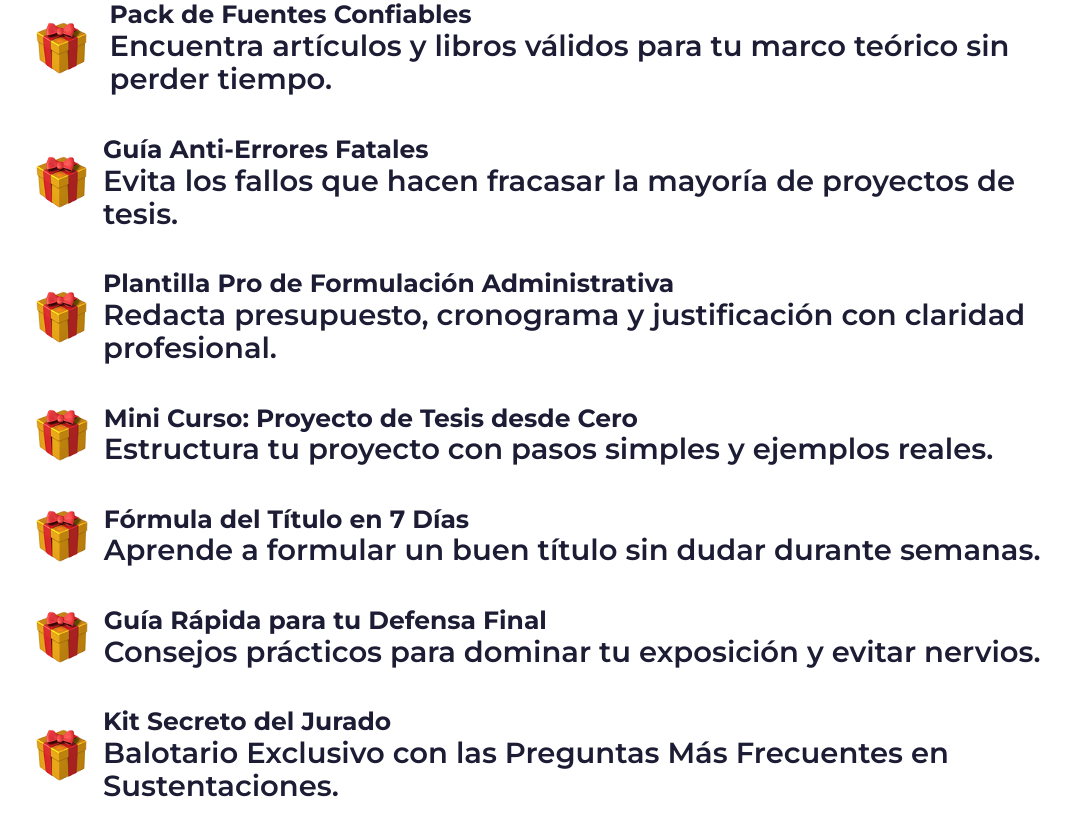
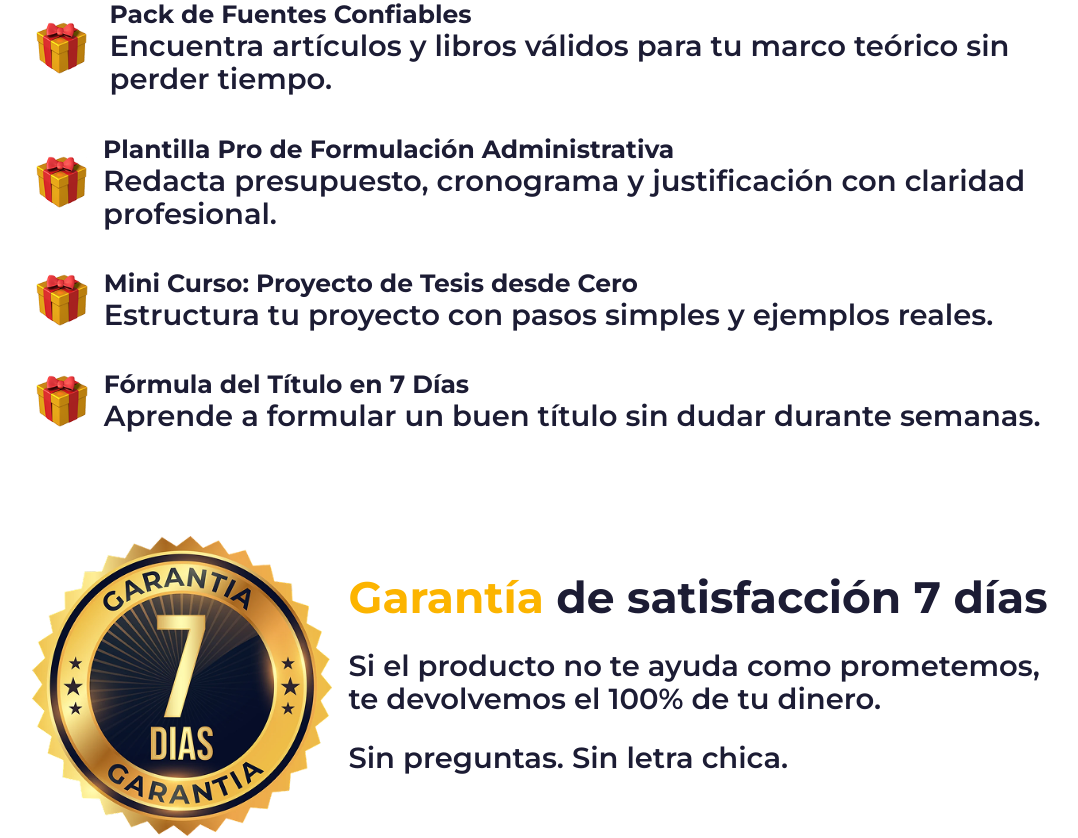
Before and after one commit to DanielFernando45/AlejandriaConsultora, a React (Vite) app: page /biblia-tesista in a window 1280 px wide. Shown: the part 4240-5078 px from the top of the page, without its empty margins (88-1166 px from the left). Built offline with nearby package versions, Linux system fonts and the light colour scheme; no server answers.

Commit message:
Modificando regalos digitales

```diff
--- a/src/pages/LandinPage.jsx
+++ b/src/pages/LandinPage.jsx
@@ -315,13 +315,7 @@ const LandinPage = () => {
                       <p className="sm:text-[17px] md:text-[20px] xl:text-[29px] font-semibold">Encuentra artículos y libros válidos para tu marco teórico sin perder tiempo.</p>
                     </div>
                   </div>
-                  <div data-aos="fade-up" data-aos-offset="150" className="flex flex-row gap-3 lg:gap-5 items-center">
-                    <img className="size-7 sm:size-9 md:size-10 lg:size-12 xl:size-16 1xl:size-20" src={dorado} alt="" />
-                    <div className="flex flex-col">
-                      <h1 className="text-[11px] sm:text-[15px] md:text-[15px] lg:text-[20px] xl:text-[25px] 1xl:text-[30px] 3xl:text-[35px] 5xl:text-[40px] font-bold m-0 ">Guía Anti-Errores Fatales</h1>
-                      <p className="sm:text-[17px] md:text-[20px] xl:text-[29px] font-semibold">Evita los fallos que hacen fracasar la mayoría de proyectos de tesis.</p>
-                    </div>
-                  </div>
+
                   <div data-aos="fade-up" data-aos-offset="150" className="flex flex-row gap-3 lg:gap-5 items-center">
                     <img className="size-7 sm:size-9 md:size-10 lg:size-12 xl:size-16 1xl:size-20" src={dorado} alt="" />
                     <div className="flex flex-col">
@@ -341,20 +335,6 @@ const LandinPage = () => {
                     <div className="flex flex-col">
                       <h1 className="text-[11px] sm:text-[15px] md:text-[15px] lg:text-[20px] xl:text-[25px] 1xl:text-[30px] 3xl:text-[35px] 5xl:text-[40px] font-bold m-0 ">Fórmula del Título en 7 Días</h1>
                       <p className="sm:text-[17px] md:text-[20px] xl:text-[29px] font-semibold">Aprende a formular un buen título sin dudar durante semanas.</p>
-                    </div>
-                  </div>
-                  <div data-aos="fade-up" data-aos-offset="150" className="flex flex-row gap-3 lg:gap-5 items-center">
-                    <img className="size-7 sm:size-9 md:size-10 lg:size-12 xl:size-16 1xl:size-20" src={dorado} alt="" />
-                    <div className="flex flex-col">
-                      <h1 className="text-[11px] sm:text-[15px] md:text-[15px] lg:text-[20px] xl:text-[25px] 1xl:text-[30px] 3xl:text-[35px] 5xl:text-[40px] font-bold m-0 ">Guía Rápida para tu Defensa Final</h1>
-                      <p className="sm:text-[17px] md:text-[20px] xl:text-[29px] font-semibold">Consejos prácticos para dominar tu exposición y evitar nervios.</p>
-                    </div>
-                  </div>
-                  <div data-aos="fade-up" data-aos-offset="150" className="flex flex-row gap-3 lg:gap-5 items-center">
-                    <img className="size-7 sm:size-9 md:size-10 lg:size-12 xl:size-16 1xl:size-20" src={dorado} alt="" />
-                    <div className="flex flex-col">
-                      <h1 className="text-[11px] sm:text-[15px] md:text-[15px] lg:text-[20px] xl:text-[25px] 1xl:text-[30px] 3xl:text-[35px] 5xl:text-[40px]  font-bold m-0 ">Kit Secreto del Jurado</h1>
-                      <p className="sm:text-[17px] md:text-[20px] xl:text-[29px] font-semibold">Balotario Exclusivo con las Preguntas Más Frecuentes en Sustentaciones.</p>
                     </div>
                   </div>
                 </div>
```
